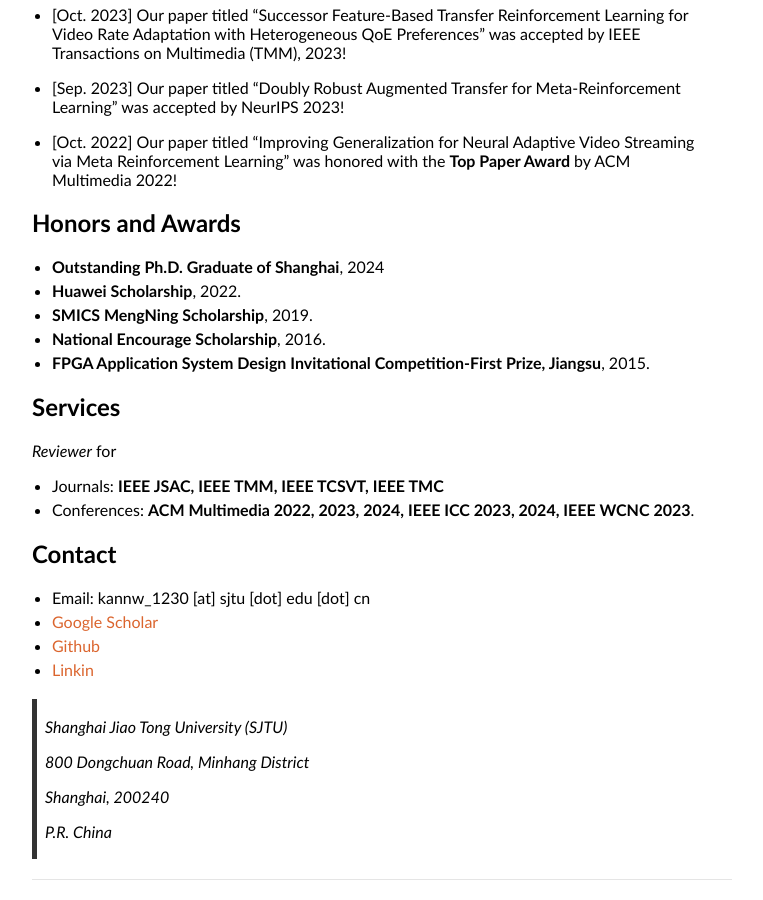
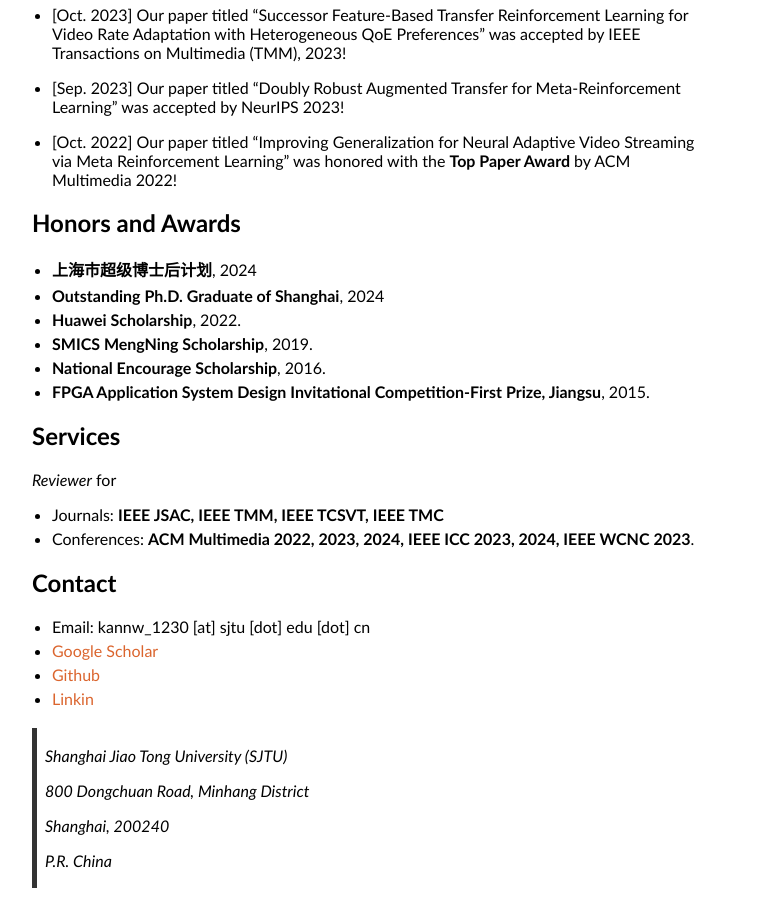
Before and after one commit to confiwent/AcademicPages, a Jekyll site: the page built from index.md, in a window 1280 px wide and 900 px high, scrolled down 830 px. Shown: the whole window, without its empty margins (258-1021 px from the left). Built offline with Jekyll 4.4.1, drawn with Linux system fonts in a browser that asks for light colours; our own code applies the rules of GitHub Pages for plain Markdown files.

Commit message:
add super postdoc

```diff
--- a/index.md
+++ b/index.md
@@ -36,6 +36,7 @@ __Previouly:__ I received the B.S. degree in Information Engineering from Nanjin
 ## Honors and Awards
 
 <!-- - **Science and Technology Advancement Award-First Prize, Shanghai**, 2022. -->
+- **上海市超级博士后计划**, 2024
 - **Outstanding Ph.D. Graduate of Shanghai**, 2024
 - **Huawei Scholarship**, 2022.
 - **SMICS MengNing Scholarship**, 2019.
```
